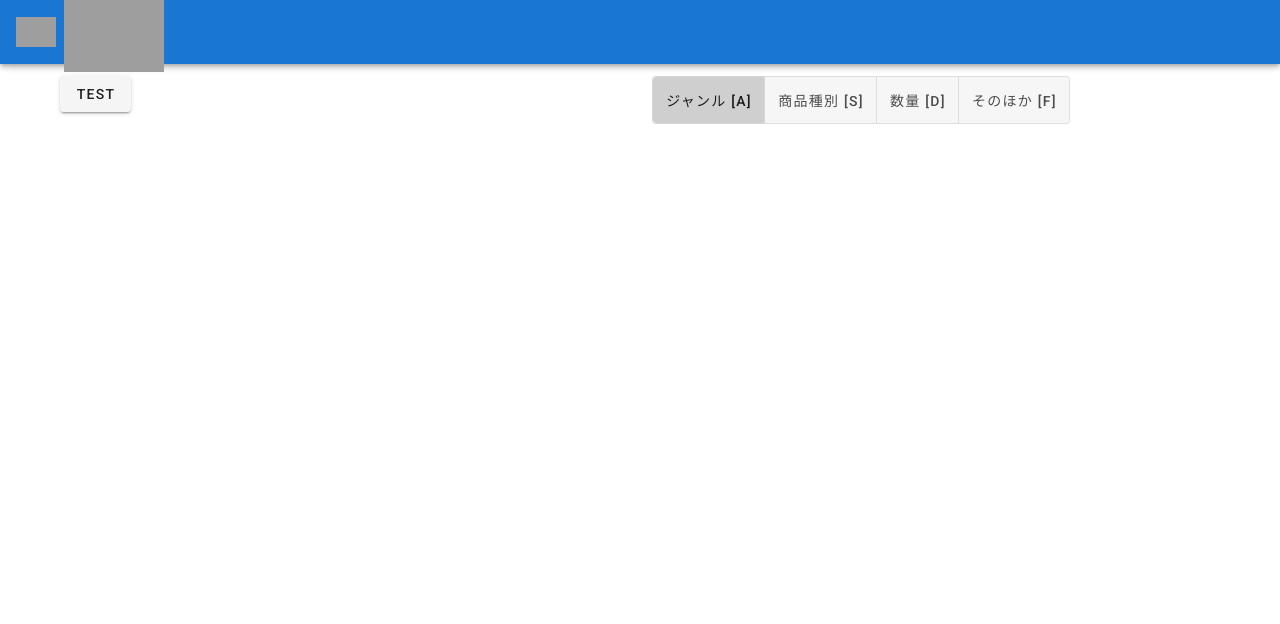
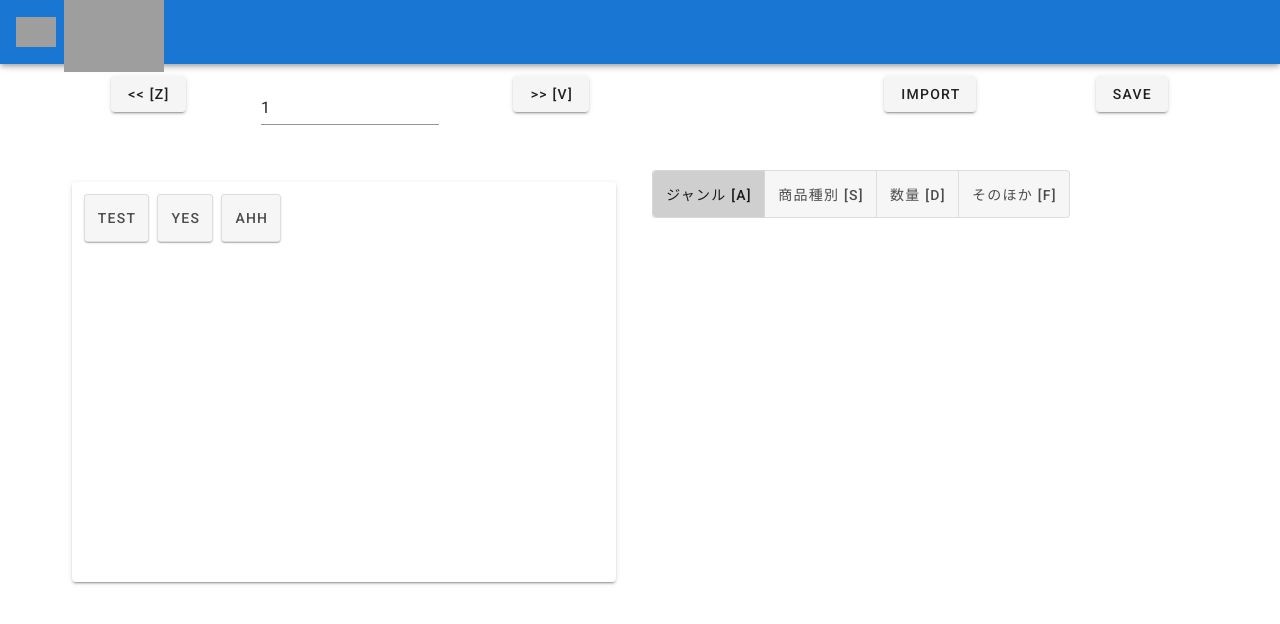
Before and after one commit to HN410/SecondhandAnnotator, a Vue app: page / in a window 1280 px wide. Shown: the top 624 px of the page. Built offline with nearby package versions, Linux system fonts and the light colour scheme; grey boxes are pictures that could not be loaded.

Commit message:
add ToolPane

```diff
--- a/src/App.vue
+++ b/src/App.vue
@@ -71,6 +71,12 @@ export default {
         case 'f':
           code = 3;
           break;
+        case 'z':
+          this.$refs.main.addPage(-1);
+          return;
+        case 'v':
+          this.$refs.main.addPage(1);
+          return;
         default:
           return;
       }
--- a/src/components/MainPane.vue
+++ b/src/components/MainPane.vue
@@ -1,8 +1,10 @@
 <template>
   <v-container>
+    <v-row><ToolPane ref="tool" v-on:changePage="changePage"></ToolPane></v-row>
     <v-row class="text-center">
       <v-col>
-        <TextPane v-bind:val="textData"></TextPane>
+        <TextPane v-bind:text="this.textData[this.pageNumber-1]" v-bind:nowTag="tagSelected"
+        v-on:changeLabel="changeLabel"></TextPane>
       </v-col>
       <v-col>
         <TogglePane v-bind:which="tagSelected"
@@ -16,17 +18,21 @@
 <script>
   import TextPane from './TextPane';
   import TogglePane from './TogglePane';
+  import ToolPane from './ToolPane';
   export default {
     name: 'MainPane',
 
     data: () => ({
-            textData: "test",
-            tagSelected: 1
+            textData: [["test", "yes", "ahh"], ["aaa", "dasd", "asda"]],
+            labelData: {},
+            tagSelected: 1,
+            pageNumber: 1
     }),
 
     components: {
       TextPane,
-      TogglePane
+      TogglePane,
+      ToolPane
     },
     methods: {
       changeToggle: function(selected){
@@ -34,6 +40,18 @@
       },
       pushToggle: function(code){
         this.$refs.toggle.pushToggle(code);
+      },
+      addPage: function(plus){
+        this.$refs.tool.addPage(plus);
+      },
+      changeNowTag: function(tag){
+        this.nowTag = tag;
+      },
+      changePage: function(page){
+        this.pageNumber = page;
+      },
+      changeLabel: function(label){
+        this.labelData[this.pageNumber-1] = label;
       }
     }
   }
--- a/src/components/TextPane.vue
+++ b/src/components/TextPane.vue
@@ -1,8 +1,14 @@
 <template>
   <v-container>
-    <v-row class="text-center">
-        <v-btn>{{val}}</v-btn>
-    </v-row>
+      <v-card class="pa-5" height=400>
+        <v-spacer></v-spacer>
+        <v-row>
+            <v-btn-toggle  v-for="(item, index) in text" :key="index">
+                <v-btn elevation="1" class="ma-1" @click="buttonClicked(index)">{{item}}</v-btn>
+            </v-btn-toggle>
+        </v-row>
+        <v-spacer></v-spacer>
+      </v-card>
   </v-container>
 </template>
 
@@ -11,8 +17,23 @@
     name: 'TextPane',
 
     data: () => ({
+        label: {},
 
     }),
-    props: ["val"],
+    props: ["text", "nowTag"],
+    methods: {
+        buttonClicked: function(index){
+            if(index in this.label){
+                this.label[this.nowTag] =
+                    this.label[this.nowTag].filter(item => item != this.text[index]);
+            }else{
+                this.label[this.nowTag].push(this.text[index]);
+            }
+            this.changeLabel();
+        },
+        changeLabel: function(){
+
+        }
+    }
   }
 </script>
--- a/src/components/TogglePane.vue
+++ b/src/components/TogglePane.vue
@@ -31,6 +31,7 @@
         },
         pushToggle: function(code){
            this.toggleSelected = code;
+           this.changeSelected();
         }
     }
   }
--- /dev/null
+++ b/src/components/ToolPane.vue
@@ -0,0 +1,49 @@
+<template>
+  <v-container>
+    <v-row class="text-center">
+        <v-col><v-btn @click="previousPage"> &lt;&lt; [z]</v-btn></v-col>
+        <v-col><v-text-field type="number" v-model="pageNumber" @change="changePage"></v-text-field></v-col>
+        <v-col><v-btn @click="nextPage"> &gt;&gt; [v]</v-btn></v-col>
+        <v-spacer></v-spacer>
+        <v-col><v-btn>import</v-btn></v-col>
+        <v-col><v-btn>save</v-btn></v-col>
+    </v-row>
+  </v-container>
+</template>
+
+<script>
+  export default {
+    name: 'ToolPane',
+
+    data: () => ({
+        pageNumber: 1,
+        pageMax: 5,
+
+    }),
+    props: {
+        "which": Number
+    },
+
+
+    methods: {
+        addPage: function(plus){
+            this.pageNumber = this.pageNumber + plus;
+            this.changePage();
+        },
+        nextPage: function(){
+            this.addPage(1);
+        },
+        previousPage: function(){
+            this.addPage(-1);
+        },
+        changePage: function(){
+            if(this.pageNumber <= 0){
+                this.pageNumber =1;
+            }else if(this.pageNumber >= this.pageMax){
+                this.pageNumber = this.pageMax;
+            }
+            this.$emit("changePage", this.pageNumber);
+        }
+    }
+  }
+</script>
```
